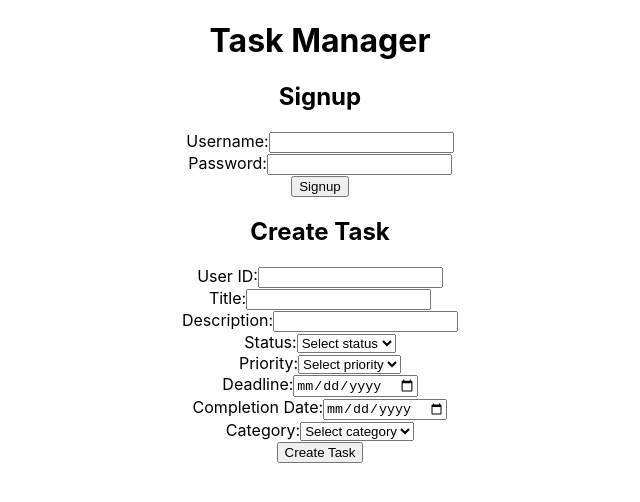
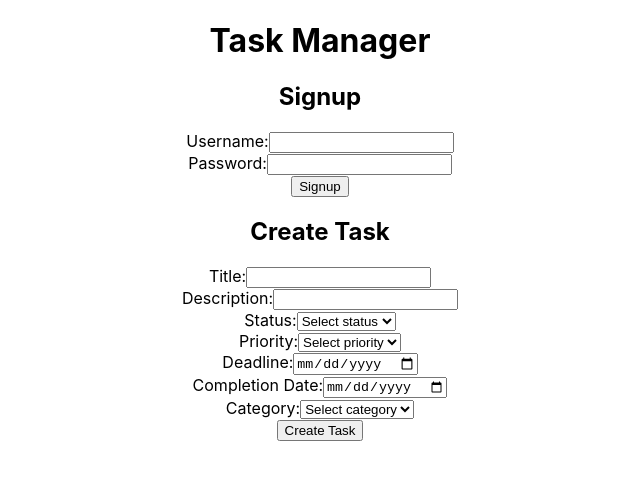
Before and after one commit to PDG07/gestionnaireTaches, a React (Create React App) app in the folder gestionnaireTaches/frontend/: page / in a window 1280 px wide. Shown: the top 502 px of the page, without its empty margins (320-960 px from the left). Built offline with nearby package versions, Linux system fonts and the light colour scheme.

Commit message:
createTask UserId From localStorage

```diff
--- a/gestionnaireTaches/frontend/src/component/CreateTask.jsx
+++ b/gestionnaireTaches/frontend/src/component/CreateTask.jsx
@@ -1,4 +1,4 @@
-import React, { useState } from 'react';
+import React, { useState, useEffect } from 'react';
 
 const CreateTask = () => {
     const [userId, setUserId] = useState('');
@@ -10,6 +10,14 @@ const CreateTask = () => {
     const [completionDate, setCompletionDate] = useState('');
     const [category, setCategory] = useState('');
     const [message, setMessage] = useState('');
+
+    useEffect(() => {
+        const storedUserInfo = localStorage.getItem('accountInfos');
+        if (storedUserInfo) {
+            const { userId } = JSON.parse(storedUserInfo);
+            setUserId(userId);
+        }
+    }, []);
 
     const handleSubmit = async (e) => {
         e.preventDefault();
@@ -54,15 +62,6 @@ const CreateTask = () => {
         <div>
             <h2>Create Task</h2>
             <form onSubmit={handleSubmit} noValidate>
-                <div>
-                    <label>User ID:</label>
-                    <input
-                        type="text"
-                        value={userId}
-                        onChange={(e) => setUserId(e.target.value)}
-                        required
-                    />
-                </div>
                 <div>
                     <label>Title:</label>
                     <input
```
